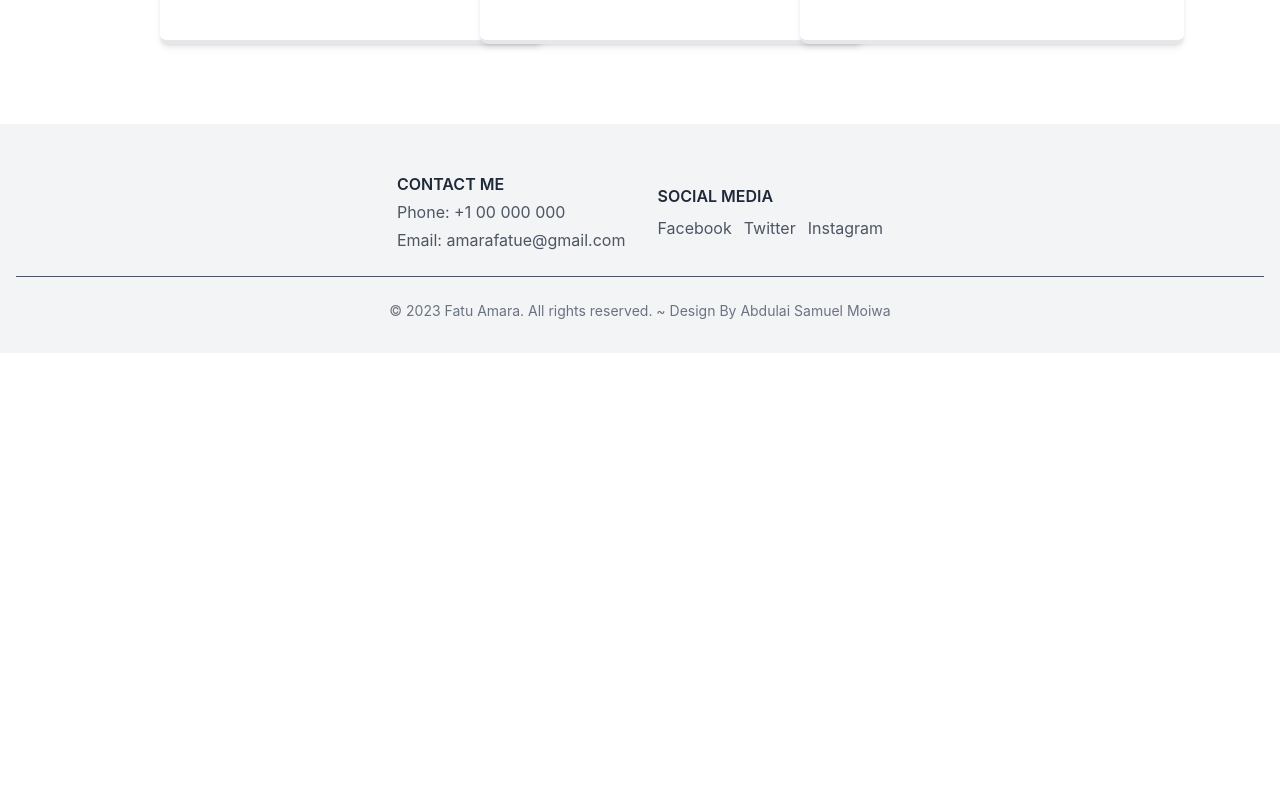
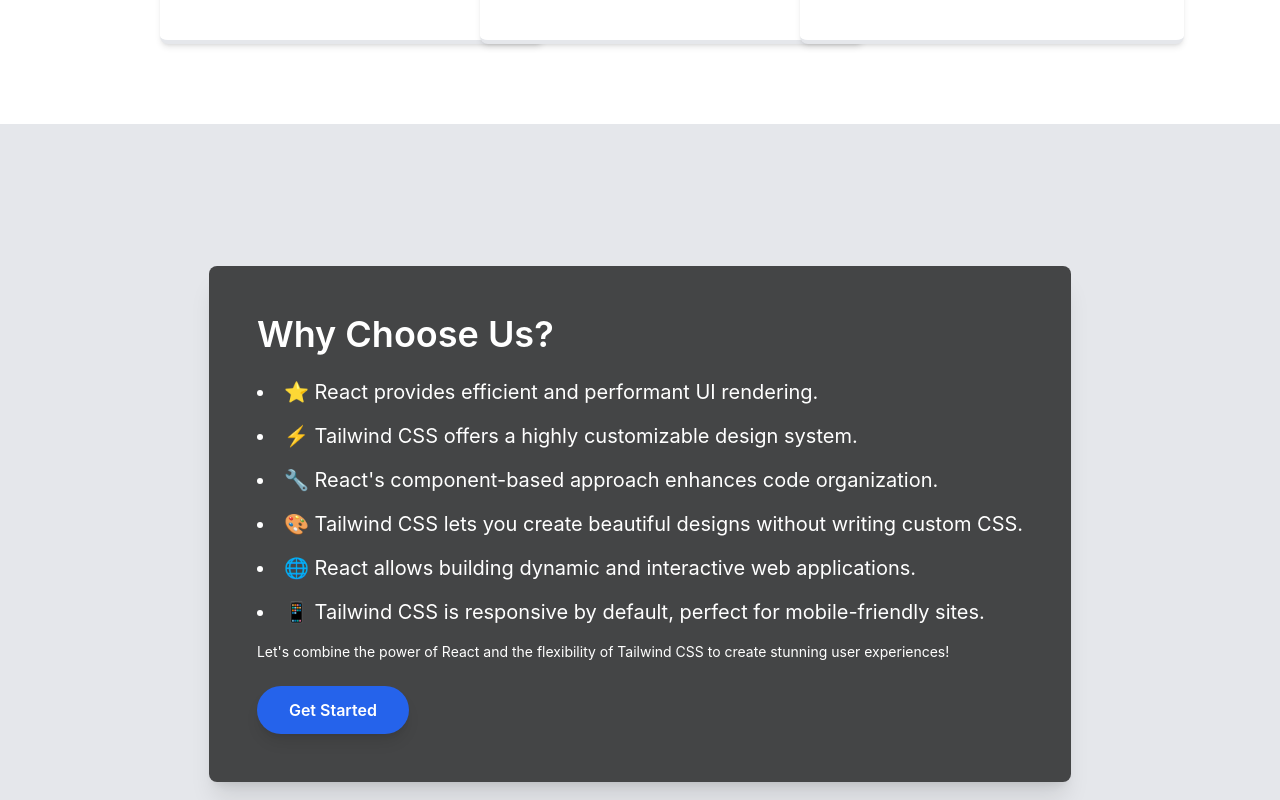
Before and after one commit to Imo-Tech-Solutions/digital_contacts, a React (Create React App) app: page /#/ in a window 1280 px wide. Shown: the part 980-1780 px from the top of the page. Before the commit the page ends 1333 px from the top, so only its background shows below. Built offline with nearby package versions, Linux system fonts and the light colour scheme.

Commit message:
update home.js

```diff
--- a/src/pages/Home.jsx
+++ b/src/pages/Home.jsx
@@ -111,6 +111,31 @@
         </h2>
         < FeaturesCard />
       </section>
+
+      <section
+      className="text-white w-full h-screen flex items-center justify-center bg-gray-200"
+      // style={{
+      //   backgroundImage: `url(${hero_background})`,
+      //   backgroundSize: 'cover',
+      //   backgroundRepeat: 'no-repeat',
+      //   backgroundPosition: 'center',
+      // }}
+      id="home"
+    >
+      <div className="bg-black bg-opacity-70 p-12 rounded-lg shadow-xl">
+        <h2 className="text-4xl font-semibold mb-6">Why Choose Us?</h2>
+        <ul className="list-disc list-inside text-xl">
+          <li className="mb-4">⭐ React provides efficient and performant UI rendering.</li>
+          <li className="mb-4">⚡ Tailwind CSS offers a highly customizable design system.</li>
+          <li className="mb-4">🔧 React's component-based approach enhances code organization.</li>
+          <li className="mb-4">🎨 Tailwind CSS lets you create beautiful designs without writing custom CSS.</li>
+          <li className="mb-4">🌐 React allows building dynamic and interactive web applications.</li>
+          <li className="mb-4">📱 Tailwind CSS is responsive by default, perfect for mobile-friendly sites.</li>
+        </ul>
+        <p className="text-sm">Let's combine the power of React and the flexibility of Tailwind CSS to create stunning user experiences!</p>
+        <button className="mt-6 px-8 py-3 bg-blue-600 hover:bg-blue-700 text-white font-semibold rounded-full shadow-lg focus:outline-none">Get Started</button>
+      </div>
+    </section>
     </>
   );
 }
```
